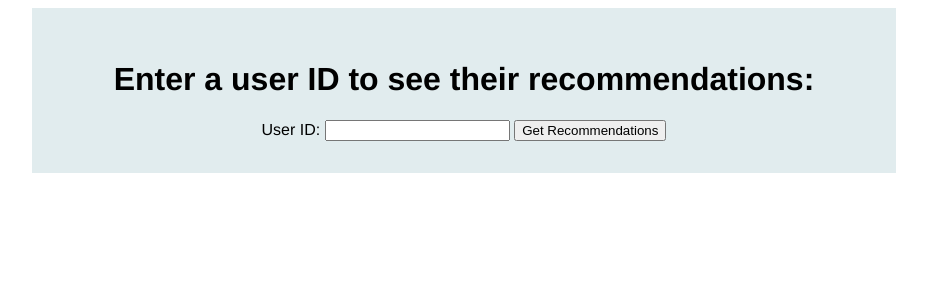
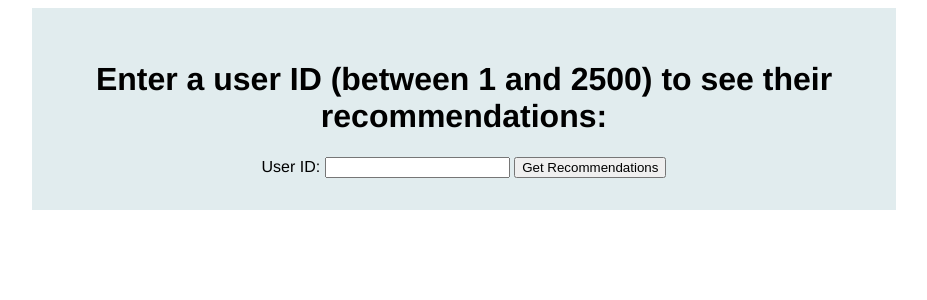
Before and after one commit to robzwolf/web-personalisation-coursework, a Flask app: page / in a window 1280 px wide. Shown: the top 300 px of the page, without its empty margins (176-1103 px from the left). Run offline with Flask 3, Linux system fonts and the light colour scheme; parts of the project's set-up code (start-up, migrations or seed data) failed here and were passed over.

Commit message:
Add explanatory label

```diff
--- a/code/templates/index.html
+++ b/code/templates/index.html
@@ -10,7 +10,7 @@
 
     <div id="form">
 
-        <h1>Enter a user ID to see their recommendations:</h1>
+        <h1>Enter a user ID (between 1 and 2500) to see their recommendations:</h1>
         <label>
             User ID:
             <input type="text" name="user_id" id="user_id" />
```
